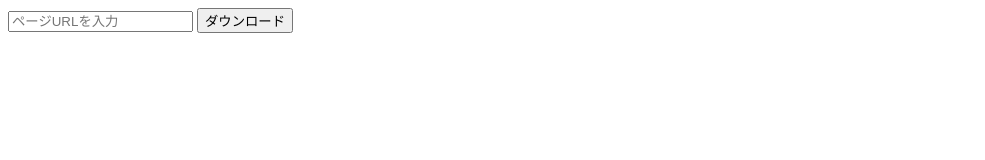
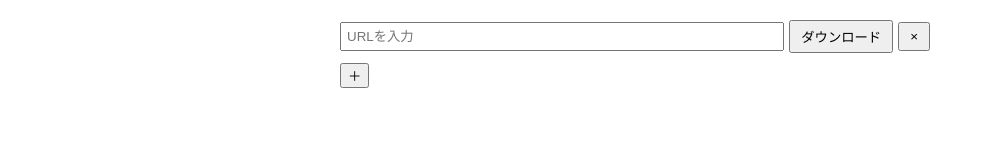
Before and after one commit to ryo50/tmd_front, a plain HTML site: page docs/index.html in a window 1280 px wide. Both pictures are taken after a click on the button "ダウンロード". Shown: the whole page, without its empty margins (0-985 px from the left). Drawn offline with Linux system fonts and the light colour scheme.

Commit message:
change style

```diff
--- a/docs/index.html
+++ b/docs/index.html
@@ -2,22 +2,34 @@
 <html lang="ja">
   <head>
     <meta charset="UTF-8" />
-    <title>動画ダウンロード</title>
+    <title>動画ダウンロードマネージャー</title>
     <style>
-      /* くるくるローディング */
-      #spinner {
-        display: none;
-        border: 6px solid #f3f3f3;
-        border-top: 6px solid #3498db;
+      .container {
+        max-width: 600px;
+        margin: 20px auto;
+        font-family: sans-serif;
+      }
+      .task {
+        display: flex;
+        align-items: center;
+        margin-bottom: 10px;
+      }
+      .task input {
+        flex: 1;
+        padding: 5px;
+      }
+      .task button {
+        margin-left: 5px;
+        padding: 5px 10px;
+      }
+      .spinner {
+        border: 4px solid #f3f3f3;
+        border-top: 4px solid #3498db;
         border-radius: 50%;
-        width: 40px;
-        height: 40px;
+        width: 20px;
+        height: 20px;
         animation: spin 1s linear infinite;
-        position: fixed;
-        top: 50%;
-        left: 50%;
-        margin: -20px 0 0 -20px;
-        z-index: 999;
+        margin-left: 10px;
       }
       @keyframes spin {
         0% {
@@ -27,21 +39,54 @@
           transform: rotate(360deg);
         }
       }
+      .status {
+        margin-left: 10px;
+      }
     </style>
   </head>
   <body>
-    <input type="text" id="targetUrl" placeholder="ページURLを入力" />
-    <button id="downloadBtn">ダウンロード</button>
-    <div id="spinner"></div>
+    <div class="container">
+      <div id="tasks"></div>
+      <button id="addTaskBtn">＋</button>
+    </div>
+
     <script>
-      document
-        .getElementById('downloadBtn')
-        .addEventListener('click', async () => {
-          const targetUrl = document.getElementById('targetUrl').value
+      const tasksEl = document.getElementById('tasks')
+      const addTaskBtn = document.getElementById('addTaskBtn')
+
+      function createTask() {
+        const taskEl = document.createElement('div')
+        taskEl.className = 'task'
+
+        const input = document.createElement('input')
+        input.type = 'text'
+        input.placeholder = 'URLを入力'
+
+        const downloadBtn = document.createElement('button')
+        downloadBtn.textContent = 'ダウンロード'
+
+        const removeBtn = document.createElement('button')
+        removeBtn.textContent = '×'
+
+        const statusEl = document.createElement('span')
+        statusEl.className = 'status'
+
+        taskEl.appendChild(input)
+        taskEl.appendChild(downloadBtn)
+        taskEl.appendChild(removeBtn)
+        taskEl.appendChild(statusEl)
+        tasksEl.appendChild(taskEl)
+
+        // ダウンロード処理
+        downloadBtn.addEventListener('click', async () => {
+          const targetUrl = input.value.trim()
           if (!targetUrl) return alert('URLを入力してください')
 
-          const spinner = document.getElementById('spinner')
-          spinner.style.display = 'block' // くるくる開始
+          // UI更新: ローディング開始
+          statusEl.innerHTML = ''
+          const spinner = document.createElement('div')
+          spinner.className = 'spinner'
+          statusEl.appendChild(spinner)
 
           try {
             const proxyUrl = `https://tmd-wb30.onrender.com/download?target=${encodeURIComponent(
@@ -52,9 +97,7 @@
 
             const blob = await res.blob()
 
-            // 元動画URLからファイル名を取得
-            const videoUrl = res.url // ここはプロキシURLなので元URLを返すようRender側を少し修正する必要あり
-            // もしくはプロキシでヘッダーでファイル名を返す
+            // Render側が Content-Disposition にファイル名を返す前提
             let filename = 'video.mp4'
             const contentDisposition = res.headers.get('Content-Disposition')
             if (
@@ -66,18 +109,31 @@
                 .replace(/"/g, '')
             }
 
+            // 保存
             const a = document.createElement('a')
             a.href = URL.createObjectURL(blob)
             a.download = filename
             a.click()
-            a.remove()
+
+            // UI更新: 完了
+            statusEl.innerHTML = '✅ 完了'
           } catch (err) {
             console.error(err)
-            alert('エラーが発生しました')
-          } finally {
-            spinner.style.display = 'none' // くるくる終了
+            statusEl.innerHTML = '❌ 失敗'
           }
         })
+
+        // 削除処理
+        removeBtn.addEventListener('click', () => {
+          tasksEl.removeChild(taskEl)
+        })
+      }
+
+      // 初期タスクを1つ作成
+      createTask()
+
+      // ＋ボタン押下時
+      addTaskBtn.addEventListener('click', createTask)
     </script>
   </body>
 </html>
```
